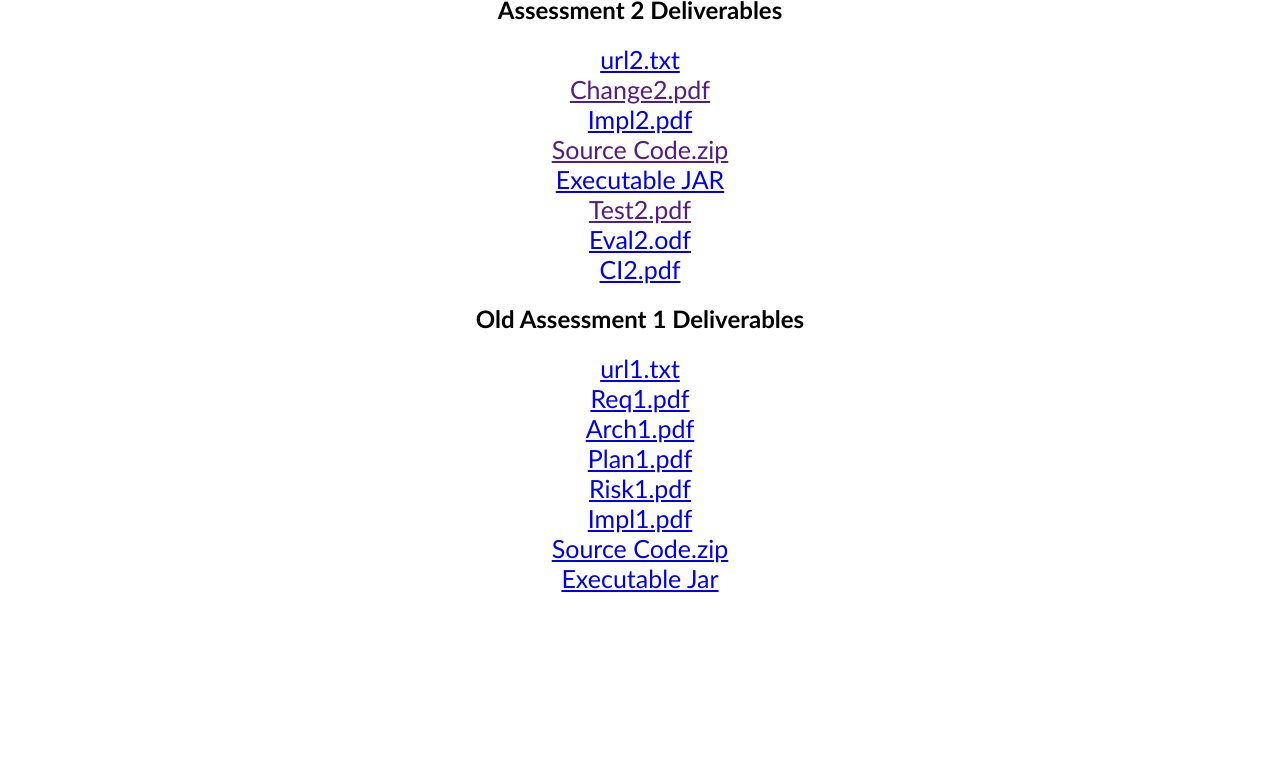
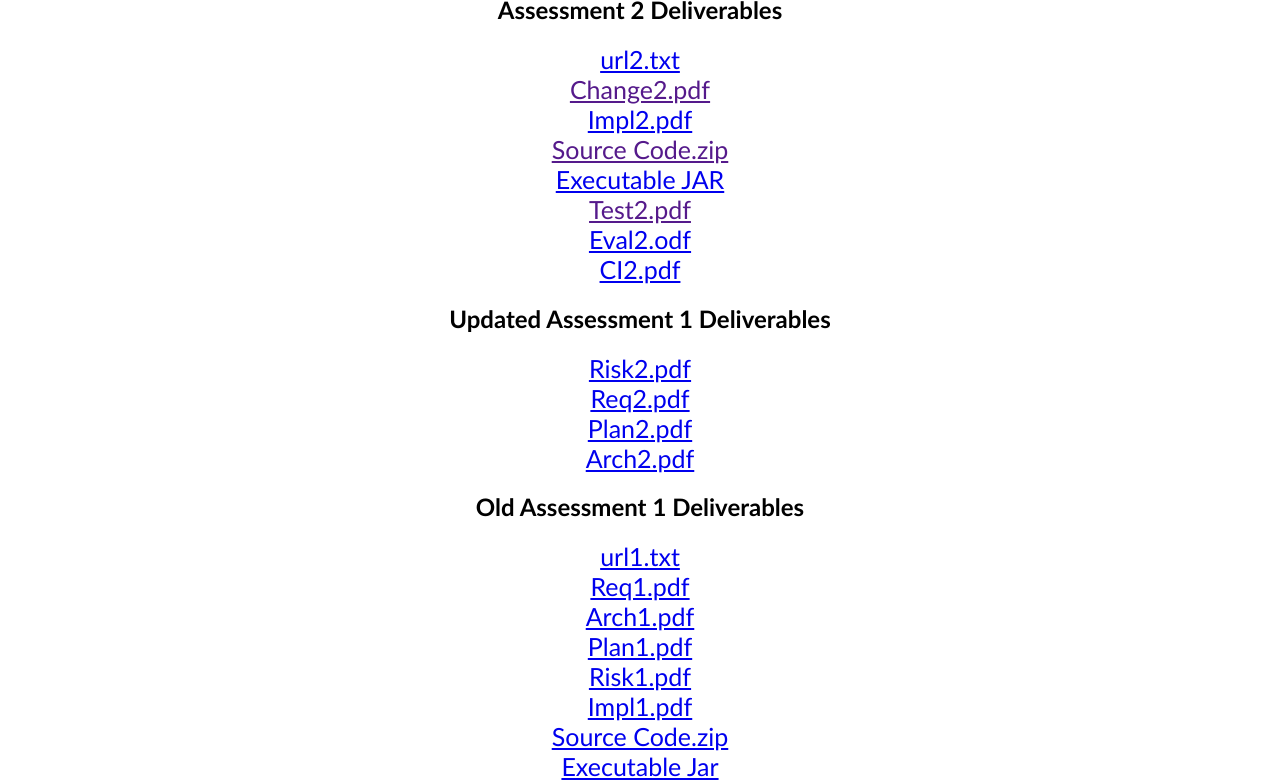
Before and after one commit to samh366/16-2-website, a plain HTML site: page deliverables.html in a window 1280 px wide. Shown: the part 156-937 px from the top of the page. Before the commit the page ends 800 px from the top, so only its background shows below. Drawn offline with Linux system fonts and the light colour scheme.

Commit message:
Added updated old deliverables

```diff
--- a/deliverables.html
+++ b/deliverables.html
@@ -43,6 +43,18 @@
     </div>
 
     <div class="arch_text">
+        <h2>Updated Assessment 1 Deliverables</h2>
+        <a class="file" href="./assets/deliverables/group2/Risk2.pdf">Risk2.pdf</a>
+        <br>
+        <a class="file" href="./assets/deliverables/group2/Req2.pdf">Req2.pdf</a>
+        <br>
+        <a class="file" href="./assets/deliverables/group2/Plan2.pdf">Plan2.pdf</a>
+        <br>
+        <a class="file" href="./assets/deliverables/group2/Arch2.pdf">Arch2.pdf</a>
+        <br>
+    </div>
+
+    <div class="arch_text">
         <h2>Old Assessment 1 Deliverables</h2>
         <a class="file" href="./assets/deliverables/group1/url1.txt">url1.txt</a>
         <br>
```
Also changed, not shown: 4 other files.
